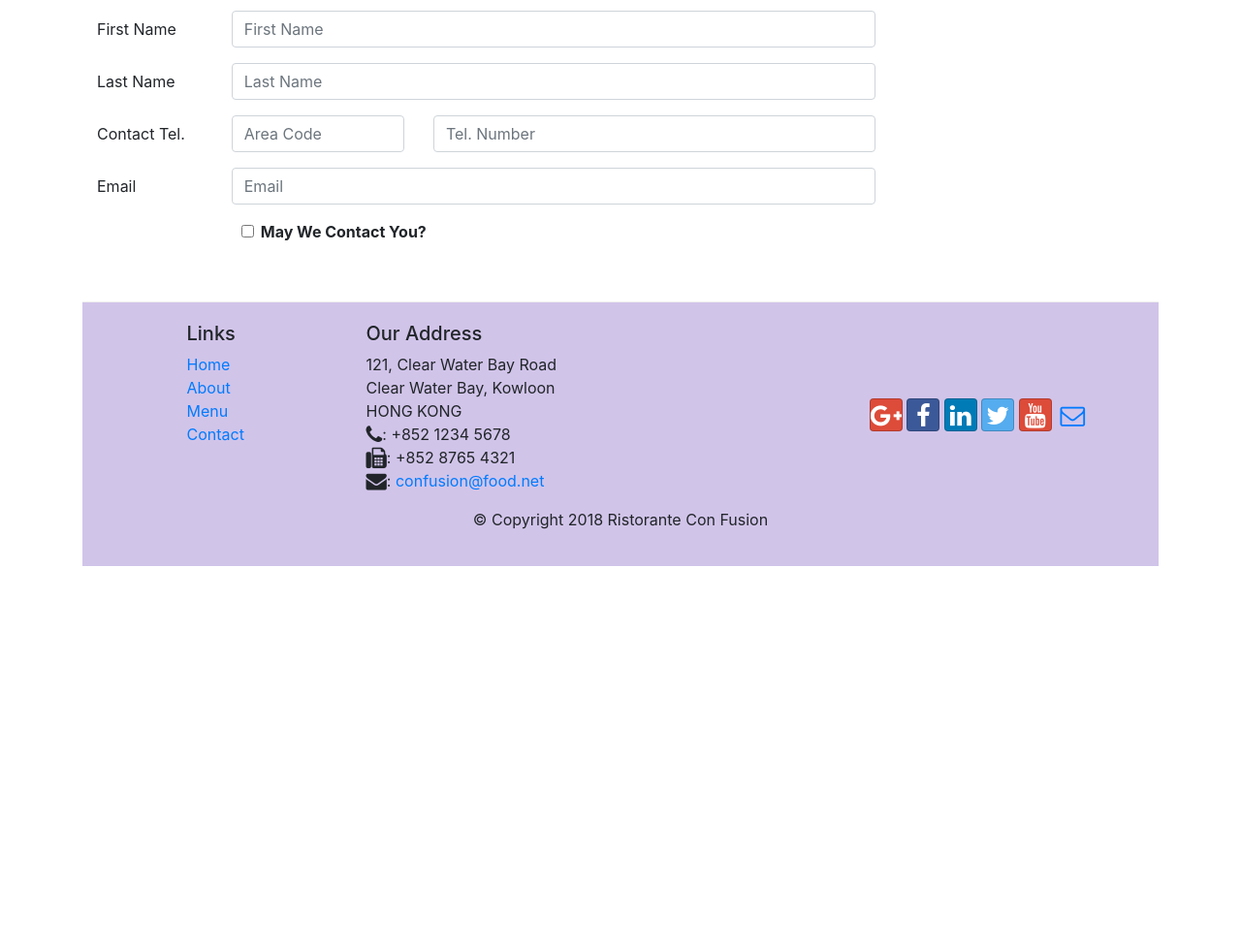
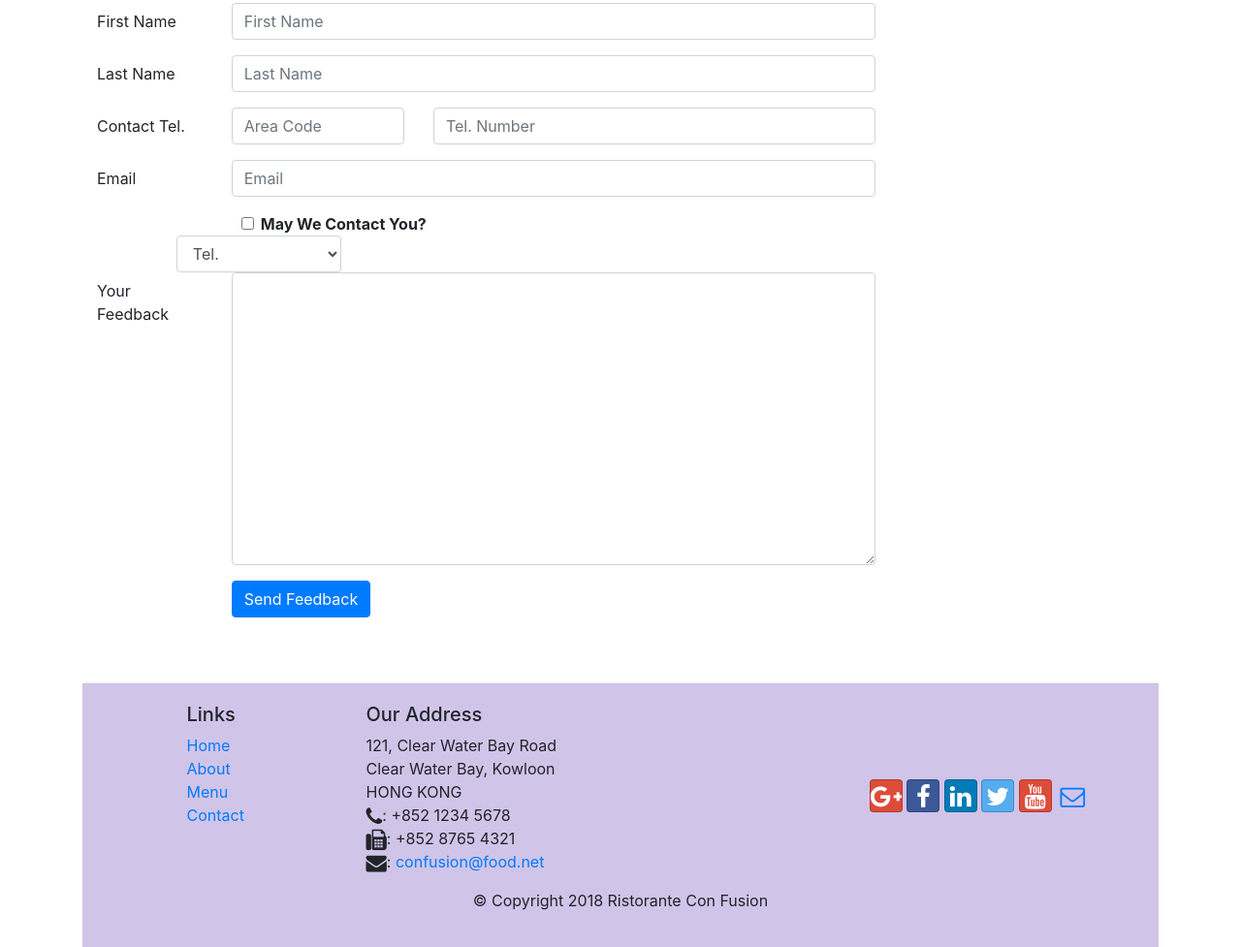
Before and after one commit to itshmnt/Bootstrap, a website: page contactus.html in a window 1280 px wide. Shown: the part 953-1930 px from the top of the page at 97% size. Before the commit the page ends 1537 px from the top, so only its background shows below. Drawn offline with nearby package versions, Linux system fonts and the light colour scheme.

Commit message:
form with feedback

```diff
--- a/contactus.html
+++ b/contactus.html
@@ -135,6 +135,25 @@
                                 </label>
                             </div>
                         </div>
+                        <div class="col-md-3 offset-md-1">
+                            <select class="form-control">
+                                <option>Tel.</option>
+                                <option>Email</option>
+                            </select>
+                        </div>
+                    </div>
+                    <div class="form-group row">
+                        <label for="feedback" class="col-md-2 col-form-label">Your Feedback</label>
+                        <div class="col-md-10">
+                            <textarea class="form-control" id="feedback" name="feedback" rows="12"></textarea>
+                        </div>
+                    </div>
+                    <div class="form-group row">
+                        <div class="offset-md-2 col-md-10">
+                            <button type="submit" class="btn btn-primary">
+                                Send Feedback
+                            </button>
+                        </div>
                     </div>
                 </form>
              <div class="col-12 col-md">
```
